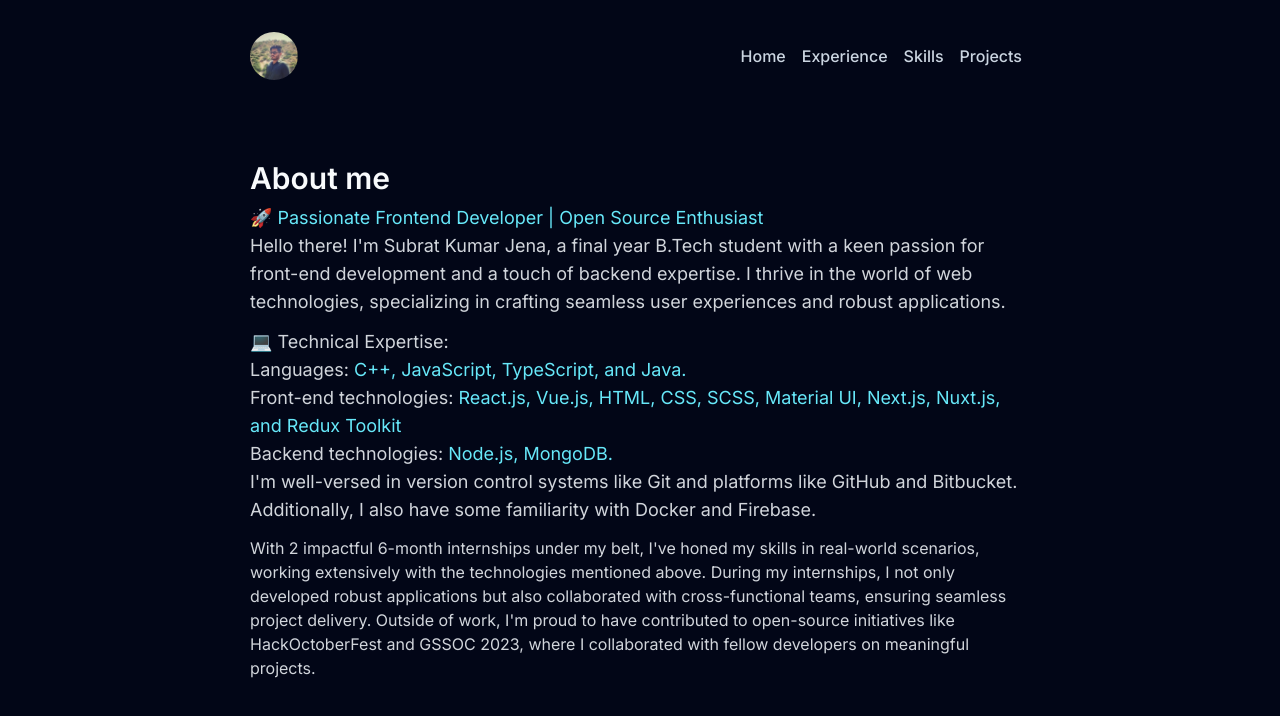
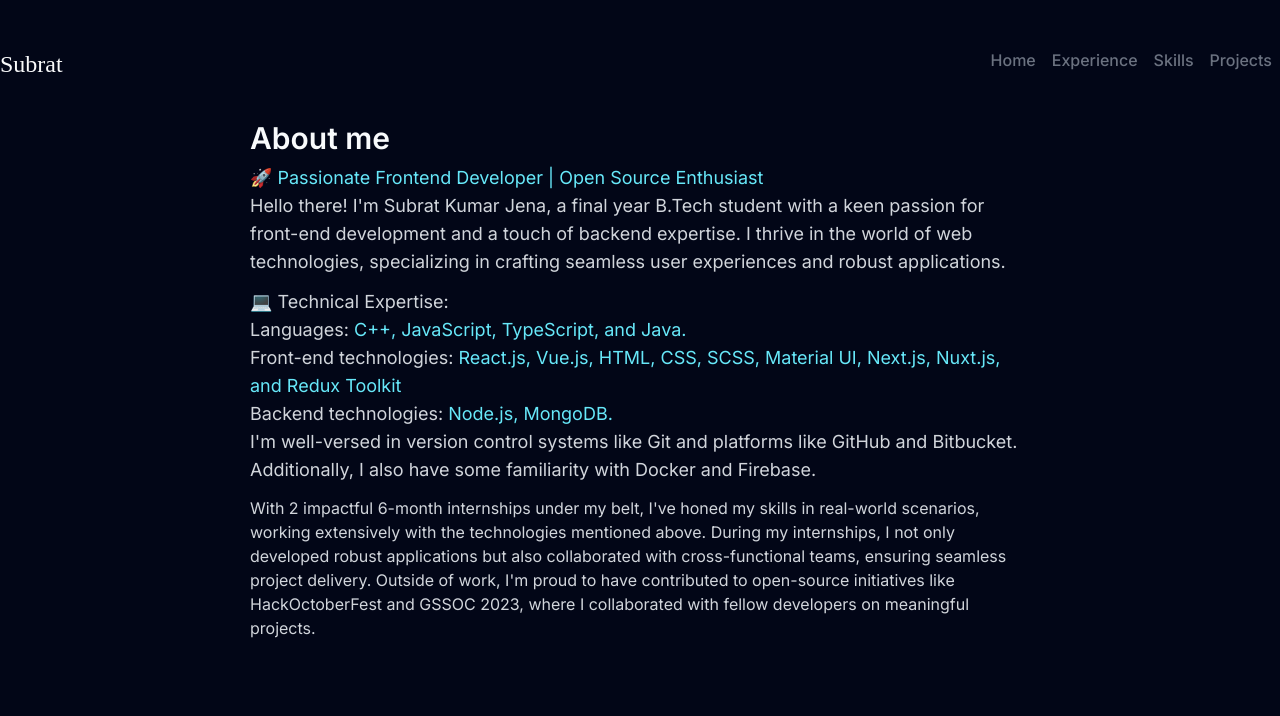
Before and after one commit to subrat611/portfolio-website, a Next.js app: page /about in a window 1280 px wide. Shown: the top 716 px of the page. Built offline with nearby package versions, Linux system fonts and the light colour scheme.

Commit message:
ui: header ui rebuild

```diff
--- a/components/Header/Header.js
+++ b/components/Header/Header.js
@@ -10,13 +10,8 @@ import { useRouter } from "next/router";
 
 const Header = () => {
   const { themeMode, setThemeMode } = useContext(ThemeContext);
-  const [showMobNav, setShowMobNav] = useState(false);
 
   const router = useRouter();
-
-  const handleShowMobNav = () => {
-    setShowMobNav((prev) => !prev);
-  };
 
   const handleNavigation = (route) => {
     router.push(route);
@@ -24,30 +19,19 @@ const Header = () => {
 
   return (
     <div>
-      <header
-        className={`w-11/12 max-w-[780px] mx-auto pt-8 px-4 flex justify-between items-center md:pb-20 md:px-0 ${
-          !showMobNav ? "pb-16" : "pb-0"
-        }`}
-      >
-        <img
+      <header className={`py-10 flex justify-between items-center`}>
+        {/* <img
           src="/profile-pic.jpeg"
           alt="profile-image"
-          className="rounded-full w-[48px] h-[48px]"
-        />
-        <div
-          className="cursor-pointer block sm:hidden"
-          onClick={handleShowMobNav}
-        >
-          <IconBuddyMenuIcon />
-        </div>
-        <ul className="text-lime-100 hidden sm:flex">
+          className="rounded-full w-[36px] h-[36px]"
+        /> */}
+        <p className="font-seaweed text-gray-50 text-2xl pt-2">Subrat</p>
+        <ul className="hidden sm:flex">
           {navItem.map((item, i) => (
             <li
               key={i}
-              className={`mx-2 font-medium hover:text-cyan-300 hover:border-slate-200 cursor-pointer ${
-                router.route === item.route
-                  ? "border-slate-200 text-cyan-300"
-                  : "text-slate-300 border-gray-500"
+              className={`mx-2 font-medium hover:text-gray-100 hover:border-slate-200 cursor-pointer ${
+                router.route === item.route ? "text-gray-100" : "text-gray-500"
               }`}
               onClick={() => handleNavigation(item.route)}
             >
@@ -56,46 +40,6 @@ const Header = () => {
           ))}
         </ul>
       </header>
-      {showMobNav && (
-        <div className="overflow-x-scroll relative h-28 scrollbar sm:hidden">
-          <ul className="text-lime-100 absolute top-9 left-8 flex">
-            {navItem.map((item, i) => (
-              <li
-                key={i}
-                className={`mx-2 font-medium hover:text-cyan-300 border-2 hover:border-slate-200 p-2 px-3 rounded-full cursor-pointer ${
-                  router.route === item.route
-                    ? "border-slate-200 text-cyan-300"
-                    : "text-slate-300 border-gray-500"
-                }`}
-                onClick={() => handleNavigation(item.route)}
-              >
-                {item.name}
-              </li>
-            ))}
-          </ul>
-        </div>
-      )}
-      <style jsx>{`
-        /* Custom styles for the scrollbar */
-        .scrollbar {
-          scrollbar-width: thin;
-          scrollbar-color: transparent transparent;
-        }
-
-        .scrollbar::-webkit-scrollbar {
-          width: 12px; /* Adjust the width as needed */
-        }
-
-        .scrollbar::-webkit-scrollbar-thumb {
-          background-color: transparent; /* Set the thumb color to transparent */
-          border: 4px solid transparent; /* Set a transparent border for better visibility */
-          border-radius: 6px; /* Adjust the border-radius as needed */
-        }
-
-        .scrollbar::-webkit-scrollbar-track {
-          background-color: transparent; /* Set the track color to transparent */
-        }
-      `}</style>
     </div>
   );
 };
```
